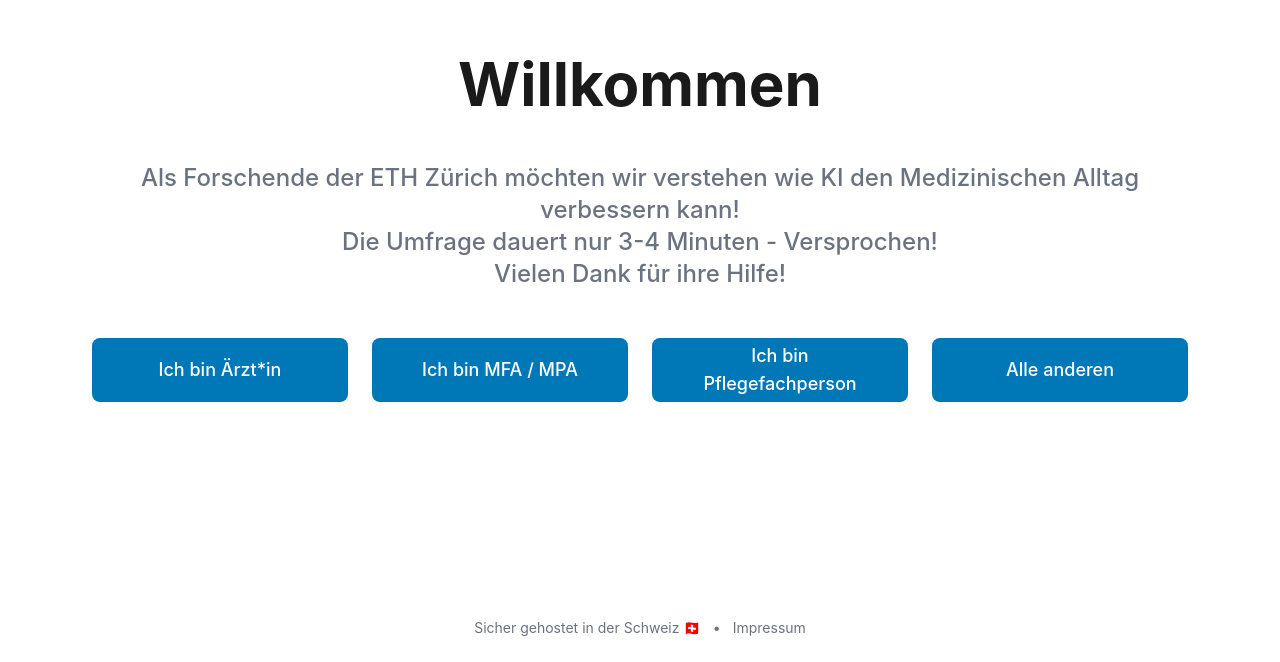
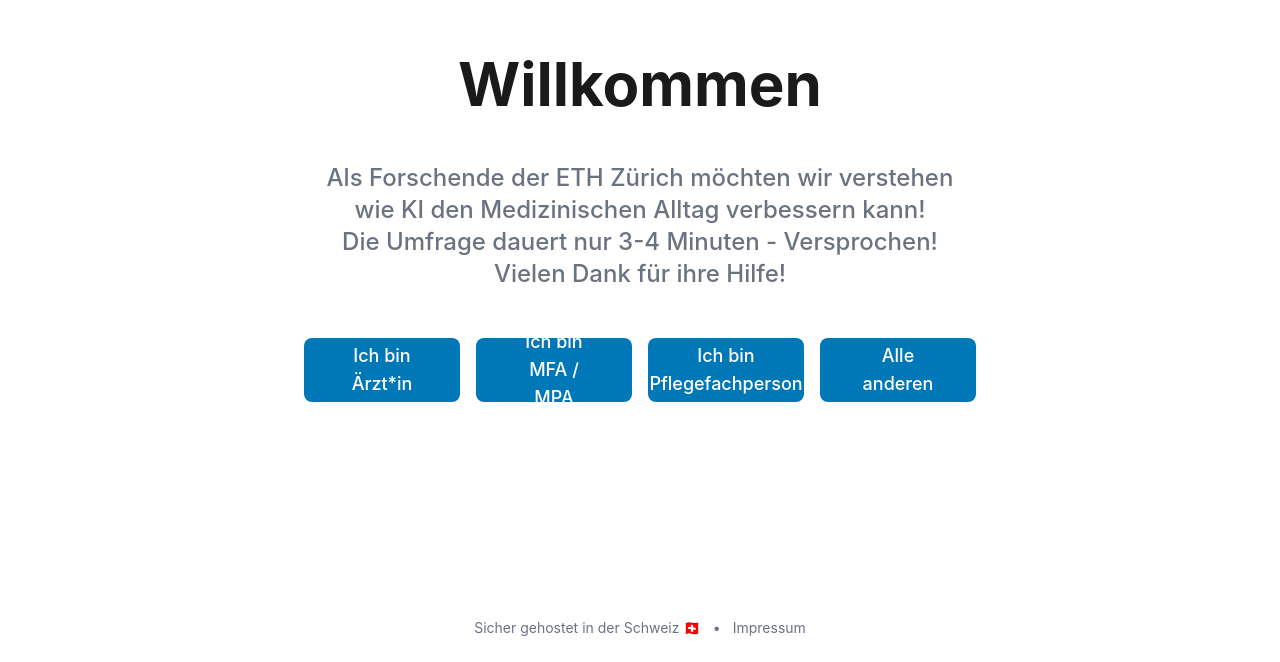
Before and after one commit to tobiasbudig/MyForm, a React (Vite) app in the folder client/: page / in a window 1280 px wide. Shown: the part 138-800 px from the top of the page. Built offline with nearby package versions, Linux system fonts and the light colour scheme; no server answers.

Commit message:
fix button style

```diff
--- a/client/src/pages/HomePage.jsx
+++ b/client/src/pages/HomePage.jsx
@@ -8,7 +8,7 @@ export default function HomePage() {
       initial={{ opacity: 0, y: 20 }}
       animate={{ opacity: 1, y: 0 }}
       transition={{ duration: 0.6 }}
-      className="flex flex-col items-center justify-center min-h-screen px-6"
+      className="flex flex-col items-center justify-center min-h-screen px-12 sm:px-6"
     >
       <div className="max-w-2xl text-center flex-1 flex flex-col items-center justify-center">
         <div>
@@ -18,28 +18,28 @@ export default function HomePage() {
             Als Forschende der ETH Zürich möchten wir verstehen wie KI den Medizinischen Alltag verbessern kann! <br /> Die Umfrage dauert nur 3-4 Minuten - Versprochen!  <br />
 Vielen Dank für ihre Hilfe!
           </p>
-          <div className="flex flex-col sm:flex-row gap-6 justify-center items-center">
+          <div className="grid grid-cols-1 sm:grid-cols-2 lg:grid-cols-4 gap-4 w-full max-w-4xl mx-auto">
             <Link
               to="/form/doctor"
-              className="px-12 py-4 bg-primary text-white text-base sm:text-lg rounded-lg font-medium hover:bg-primary-hover transition-default hover:scale-105 hover:shadow-lg w-full sm:w-64 h-16 flex items-center justify-center"
+              className="w-full px-4 sm:px-6 lg:px-8 py-4 bg-primary text-white text-base sm:text-lg rounded-lg font-medium hover:bg-primary-hover transition-default hover:scale-105 hover:shadow-lg h-16 flex items-center justify-center"
             >
               Ich bin Ärzt*in
             </Link>
             <Link
               to="/form/mfa"
-              className="px-12 py-4 bg-primary text-white text-base sm:text-lg rounded-lg font-medium hover:bg-primary-hover transition-default hover:scale-105 hover:shadow-lg w-full sm:w-64 h-16 flex items-center justify-center"
+              className="w-full px-4 sm:px-6 lg:px-8 py-4 bg-primary text-white text-base sm:text-lg rounded-lg font-medium hover:bg-primary-hover transition-default hover:scale-105 hover:shadow-lg h-16 flex items-center justify-center"
             >
               Ich bin MFA / MPA
             </Link>
             <Link
               to="/form/nurse"
-              className="px-12 py-4 bg-primary text-white text-base sm:text-lg rounded-lg font-medium hover:bg-primary-hover transition-default hover:scale-105 hover:shadow-lg w-full sm:w-64 h-16 flex items-center justify-center"
+              className="w-full px-4 sm:px-6 lg:px-8 py-4 bg-primary text-white text-base sm:text-lg rounded-lg font-medium hover:bg-primary-hover transition-default hover:scale-105 hover:shadow-lg h-16 flex items-center justify-center"
             >
               Ich bin Pflegefachperson
             </Link>
             <Link
               to="/form/participant"
-              className="px-12 py-4 bg-primary text-white text-base sm:text-lg rounded-lg font-medium hover:bg-primary-hover transition-default hover:scale-105 hover:shadow-lg w-full sm:w-64 h-16 flex items-center justify-center"
+              className="w-full px-4 sm:px-6 lg:px-8 py-4 bg-primary text-white text-base sm:text-lg rounded-lg font-medium hover:bg-primary-hover transition-default hover:scale-105 hover:shadow-lg h-16 flex items-center justify-center"
             >
               Alle anderen
             </Link>
```
